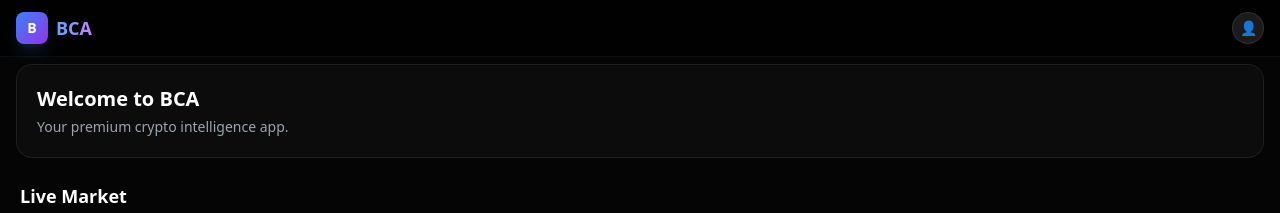
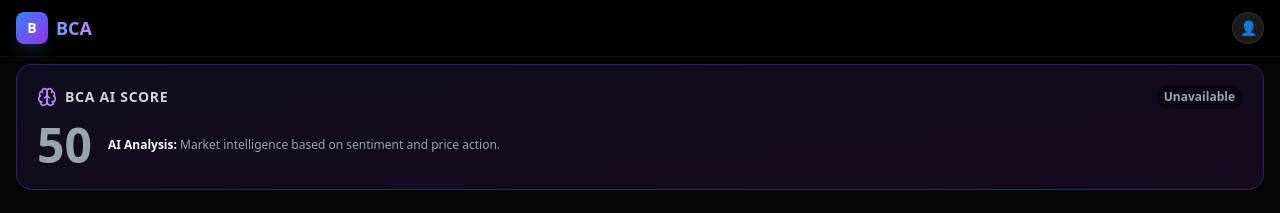
Before and after one commit to capacitytools/bca-crypto, a Next.js app: page / in a window 1280 px wide. Shown: the top 213 px of the page. Built offline with nearby package versions, Linux system fonts and the light colour scheme; no server answers.

Commit message:
Update AIMarketScore.tsx

```diff
--- a/components/AIMarketScore.tsx
+++ b/components/AIMarketScore.tsx
@@ -3,58 +3,73 @@
 import { useEffect, useState } from 'react';
 import { Brain } from 'lucide-react';
 
-interface ScoreData {
-  score: number;
-  label: string;
-  color: string;
-  reasoning: string;
-}
-
 export default function AIMarketScore() {
-  const [data, setData] = useState<ScoreData | null>(null);
+  const [score, setScore] = useState(50);
+  const [label, setLabel] = useState('Loading...');
+  const [color, setColor] = useState('text-gray-400');
   const [loading, setLoading] = useState(true);
 
   useEffect(() => {
     const calculateScore = async () => {
       try {
+        // Fetch Sentiment
         const fngRes = await fetch('https://api.alternative.me/fng/?limit=1');
         const fngData = await fngRes.json();
-        const sentiment = parseInt(fngData.data[0].value);
 
+        if (!fngData || !fngData.data || !fngData.data[0]) {
+          throw new Error('Invalid sentiment data');
+        }
+
+        const sentiment = parseInt(fngData.data[0].value) || 50;
+
+        // Fetch Market Data
         const marketsRes = await fetch('https://api.coingecko.com/api/v3/coins/markets?vs_currency=usd&order=market_cap_desc&per_page=10&page=1&sparkline=false&price_change_percentage=24h');
         const marketsData = await marketsRes.json();
 
-        const avgChange = marketsData.reduce((acc: number, coin: any) => acc + (coin.price_change_percentage_24h || 0), 0) / marketsData.length;
+        let avgChange = 0;
+        if (marketsData && marketsData.length > 0) {
+          const totalChange = marketsData.reduce((acc: number, coin: any) => {
+            return acc + (coin.price_change_percentage_24h || 0);
+          }, 0);
+          avgChange = totalChange / marketsData.length;
+        }
 
-        let score = 50;
-        let label = 'Neutral';
-        let color = 'text-yellow-400';
-        let reasoning = 'Market is undecided. Wait for clarity.';
-
-        score = sentiment;
+        // Calculate Score
+        let finalScore = sentiment;
+        let finalLabel = 'Neutral';
+        let finalColor = 'text-yellow-400';
+        let reasoning = 'Market is balanced.';
 
         if (avgChange > 2) {
-            score = Math.min(100, score + 10);
-            reasoning = 'Strong buying pressure detected in top assets.';
+          finalScore = Math.min(100, finalScore + 10);
+          reasoning = 'Buying pressure detected.';
         } else if (avgChange < -2) {
-            score = Math.max(0, score - 10);
-            reasoning = 'Selling pressure detected. Market is weak.';
+          finalScore = Math.max(0, finalScore - 10);
+          reasoning = 'Selling pressure detected.';
+        }
+        if (finalScore >= 75) {
+          finalLabel = 'Strong Buy';
+          finalColor = 'text-green-400';
+        } else if (finalScore >= 55) {
+          finalLabel = 'Bullish';
+          finalColor = 'text-green-300';
+        } else if (finalScore <= 25) {
+          finalLabel = 'Strong Sell';
+          finalColor = 'text-red-400';
+        } else if (finalScore <= 45) {
+          finalLabel = 'Bearish';
+          finalColor = 'text-red-300';
         }
 
-        if (score >= 75) { label = 'Strong Buy'; color = 'text-green-400'; }
-        else if (score >= 55) { label = 'Bullish'; color = 'text-green-300'; }
-        else if (score <= 25) { label = 'Strong Sell'; color = 'text-red-400'; }
-        else if (score <= 45) { label = 'Bearish'; color = 'text-red-300'; }
+        setScore(finalScore);
+        setLabel(finalLabel);
+        setColor(finalColor);
 
-        if (sentiment > 65 && avgChange < -1) {
-            label = 'Caution (Divergence)';            color = 'text-orange-400';
-            reasoning = 'Sentiment is high but prices are dropping. Possible trap!';
-            score = 50;
-        }
-
-        setData({ score, label, color, reasoning });
       } catch (error) {
-        console.error("AI Error", error);
+        console.error('AI Score Error:', error);
+        setScore(50);
+        setLabel('Unavailable');
+        setColor('text-gray-400');
       } finally {
         setLoading(false);
       }
@@ -67,35 +82,36 @@ export default function AIMarketScore() {
 
   if (loading) {
     return (
-      <div className="h-32 bg-bca-card border border-bca-border rounded-2xl animate-pulse"></div>
+      <div className="bg-gradient-to-br from-indigo-900/20 to-purple-900/20 border border-indigo-500/30 rounded-2xl p-5 backdrop-blur-sm">
+        <div className="animate-pulse space-y-3">
+          <div className="h-4 bg-white/10 rounded w-1/3"></div>
+          <div className="h-12 bg-white/10 rounded w-1/2"></div>
+        </div>
+      </div>
     );
   }
 
-  if (!data) return null;
-
   return (
-    <div className="bg-gradient-to-br from-indigo-900/20 to-purple-900/20 border border-indigo-500/30 rounded-2xl p-5 backdrop-blur-sm relative overflow-hidden">
-      <div className="absolute top-0 right-0 w-32 h-32 bg-purple-500/10 rounded-full blur-3xl -mr-10 -mt-10"></div>
-
-      <div className="flex items-center justify-between mb-3 relative z-10">
+    <div className="bg-gradient-to-br from-indigo-900/20 to-purple-900/20 border border-indigo-500/30 rounded-2xl p-5 backdrop-blur-sm">
+      <div className="flex items-center justify-between mb-3">
         <div className="flex items-center gap-2">
           <Brain className="text-purple-400" size={20} />
-          <h2 className="text-sm font-semibold text-gray-300 uppercase tracking-wider">BCA AI Score</h2>
-        </div>
-        <span className={`text-xs font-bold px-2 py-1 rounded-full bg-black/30 ${data.color}`}>
-          {data.label}
+          <h2 className="text-sm font-semibold text-gray-300 uppercase tracking-wider">BCA AI Score</h2>        </div>
+        <span className={`text-xs font-bold px-2 py-1 rounded-full bg-black/30 ${color}`}>
+          {label}
         </span>
       </div>
 
-      <div className="flex items-center gap-4 relative z-10">
-        <div className={`text-5xl font-bold ${data.color}`}>
-          {data.score}
+      <div className="flex items-center gap-4">
+        <div className={`text-5xl font-bold ${color}`}>
+          {score}
         </div>
         <div className="flex-1">
-          <p className="text-xs text-gray-400 leading-relaxed">
-            <span className="text-white font-bold">AI Analysis:</span> {data.reasoning}
+          <p className="text-xs text-gray-400">
+            <span className="text-white font-bold">AI Analysis:</span> Market intelligence based on sentiment and price action.
           </p>
         </div>
-      </div>    </div>
+      </div>
+    </div>
   );
 }
```
